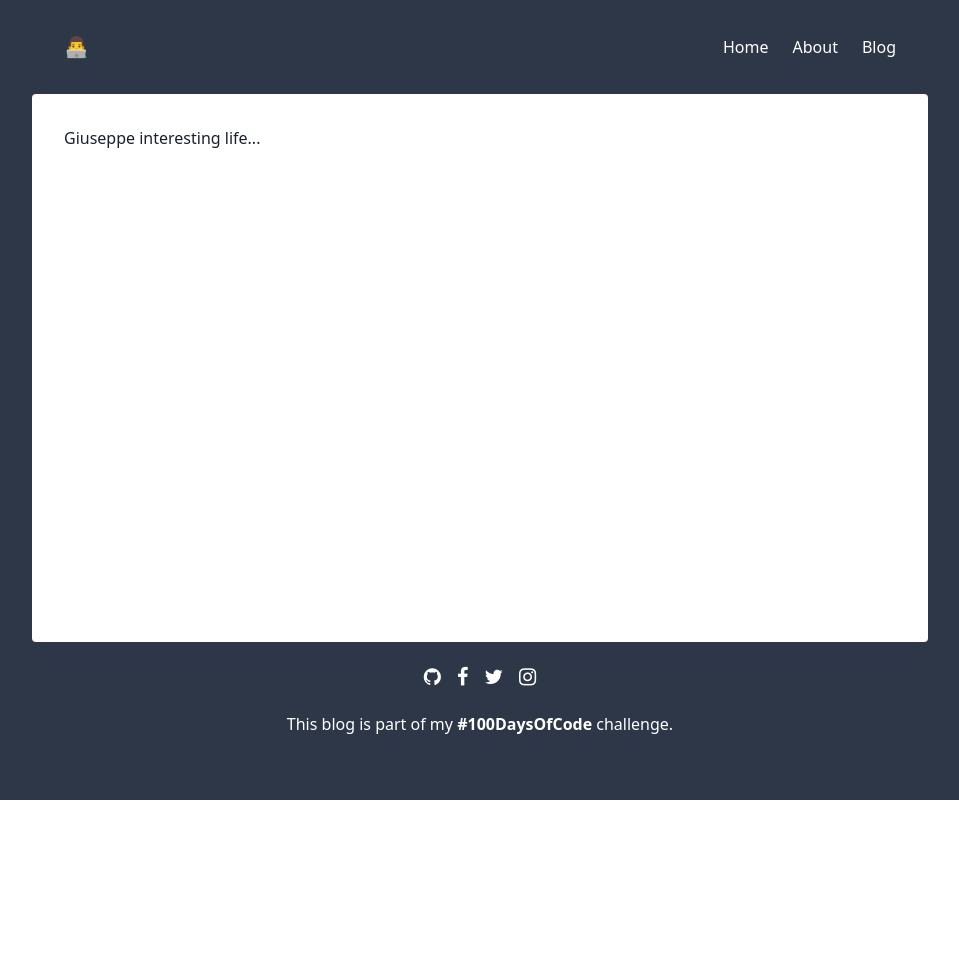
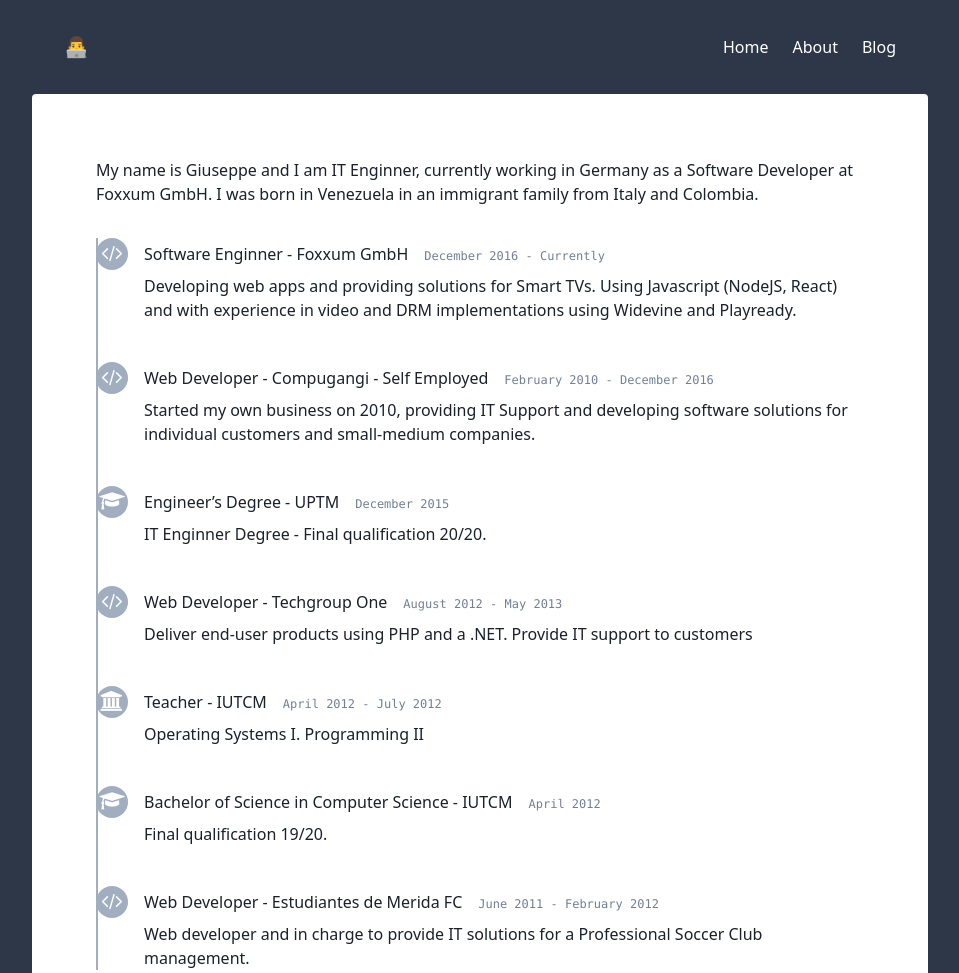
Before and after one commit to ggangix/blog-gastby, a Gatsby site: page /about in a window 1280 px wide. Shown: the top 973 px of the page, without its empty margins (160-1119 px from the left). Before the commit the page ends 800 px from the top, so only its background shows below. Built offline with nearby package versions, Linux system fonts and the light colour scheme; Gatsby itself is replaced by a stand-in of ours.

Commit message:
Add component to about page

```diff
--- a/src/pages/about.js
+++ b/src/pages/about.js
@@ -2,6 +2,7 @@ import React from "react";
 
 import Layout from "../components/layout";
 import SEO from "../components/seo";
+import VerticalTimeline from "../components/verticalTimeline";
 
 function AboutPage() {
   return (
@@ -11,10 +12,12 @@ function AboutPage() {
         title="About"
       />
 
-      <section className="flex flex-col items-center md:flex-row">
-         Giuseppe interesting life...
+      <section className="flex flex-col items-center md:flex-row m-8">
+      <p>My name is Giuseppe and I am IT Enginner, currently working in Germany as a Software Developer at Foxxum GmbH. I was born in Venezuela in an immigrant family from Italy and Colombia.</p>
 
       </section>
+
+      <VerticalTimeline></VerticalTimeline>
     </Layout>
   );
 }
```
